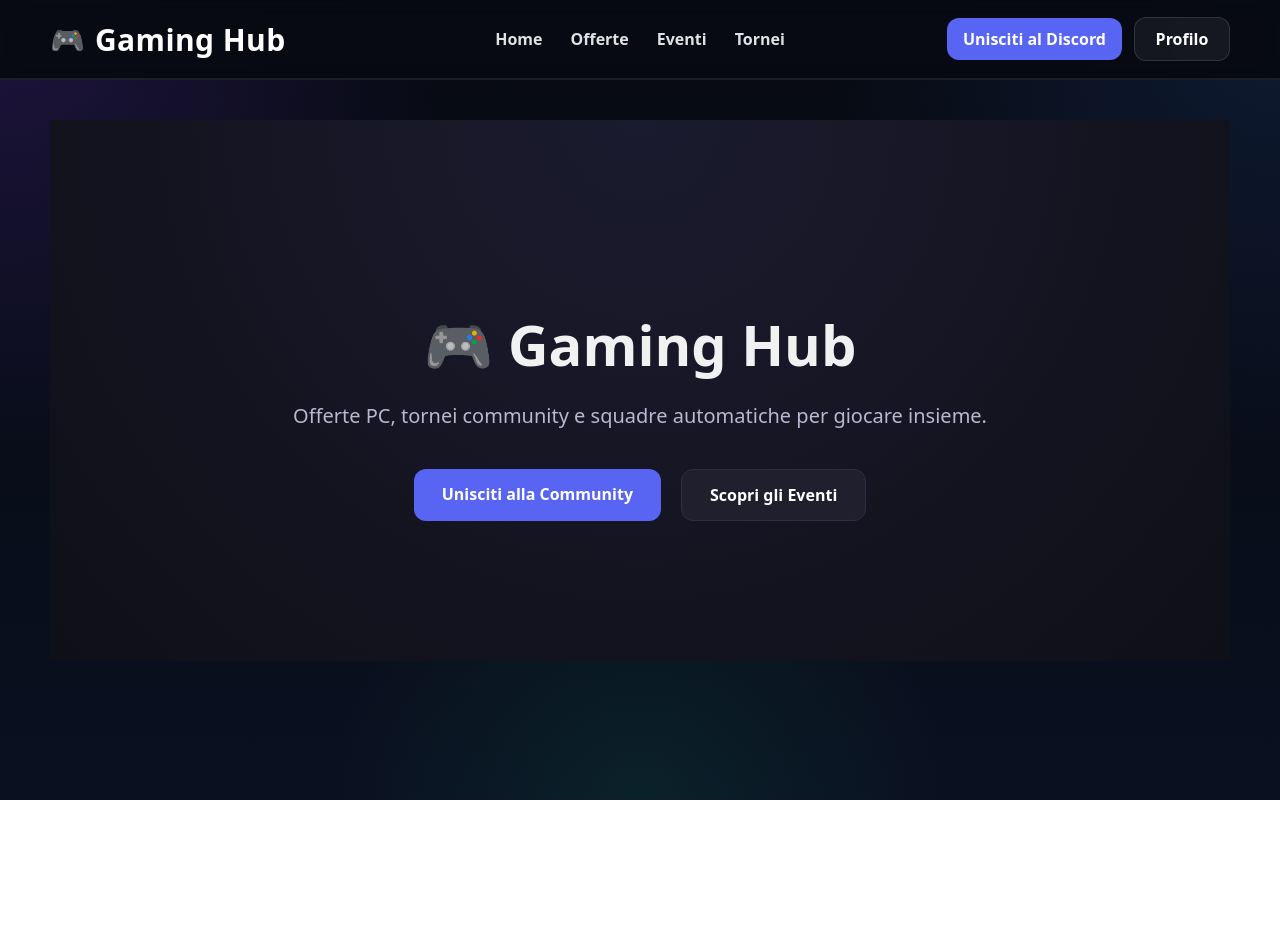
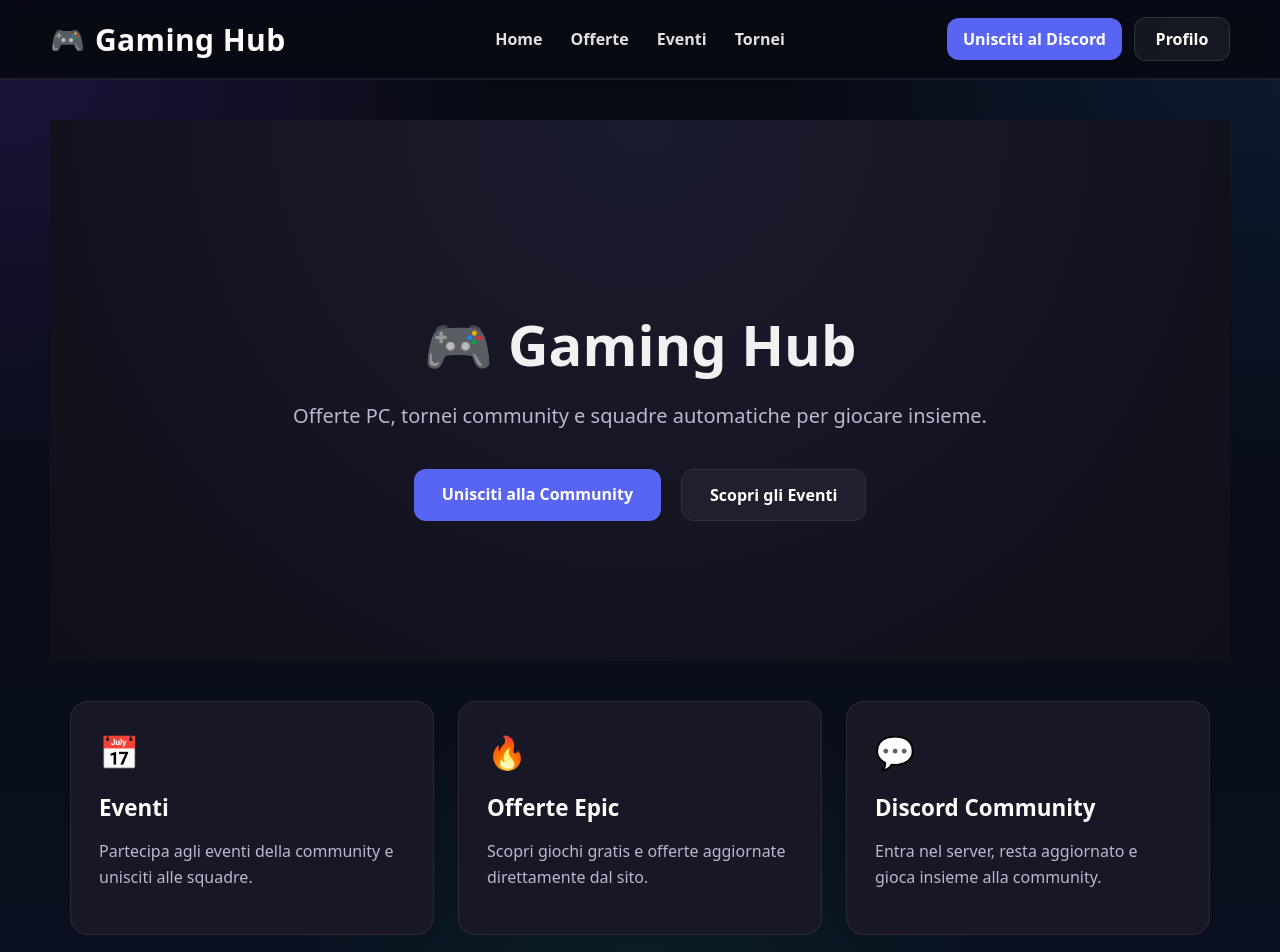
Before and after one commit to fmontis23/gaming-hub, a Next.js app: page / in a window 1280 px wide. Shown: the top 952 px of the page. Before the commit the page ends 800 px from the top, so only its background shows below. Built offline with nearby package versions, Linux system fonts and the light colour scheme.

Commit message:
aggiunte card home

```diff
--- a/app/globals.css
+++ b/app/globals.css
@@ -429,3 +429,52 @@
   text-decoration: none;
   border: 1px solid #2e2e44;
 }
+.home-sections {
+  padding: 40px 20px 80px;
+}
+
+.home-cards {
+  max-width: 1200px;
+  margin: 0 auto;
+  display: grid;
+  grid-template-columns: repeat(3, 1fr);
+  gap: 24px;
+}
+
+.home-card {
+  display: block;
+  background: #171726;
+  border: 1px solid rgba(255, 255, 255, 0.08);
+  border-radius: 18px;
+  padding: 28px;
+  text-decoration: none;
+  color: white;
+  transition: transform 0.2s ease, border-color 0.2s ease, box-shadow 0.2s ease;
+}
+
+.home-card:hover {
+  transform: translateY(-4px);
+  border-color: rgba(88, 101, 242, 0.55);
+  box-shadow: 0 10px 30px rgba(0, 0, 0, 0.25);
+}
+
+.home-card-icon {
+  font-size: 2rem;
+  margin-bottom: 14px;
+}
+
+.home-card h2 {
+  font-size: 1.4rem;
+  margin-bottom: 10px;
+}
+
+.home-card p {
+  color: #b8b8d0;
+  line-height: 1.6;
+}
+
+@media (max-width: 900px) {
+  .home-cards {
+    grid-template-columns: 1fr;
+  }
+}
--- a/app/page.tsx
+++ b/app/page.tsx
@@ -1,24 +1,19 @@
 export default function Home() {
   return (
     <main>
-
       <section className="hero">
-
         <div className="hero-content">
-
-          <h1 className="hero-title">
-            🎮 Gaming Hub
-          </h1>
+          <h1 className="hero-title">🎮 Gaming Hub</h1>
 
           <p className="hero-subtitle">
             Offerte PC, tornei community e squadre automatiche per giocare insieme.
           </p>
 
           <div className="hero-buttons">
-
             <a
               href="https://discord.gg/4NrqDfgP"
               target="_blank"
+              rel="noopener noreferrer"
               className="hero-discord"
             >
               Unisciti alla Community
@@ -27,13 +22,36 @@
             <a href="/events" className="hero-events">
               Scopri gli Eventi
             </a>
-
           </div>
-
         </div>
-
       </section>
 
+      <section className="home-sections">
+        <div className="home-cards">
+          <a href="/events" className="home-card">
+            <div className="home-card-icon">📅</div>
+            <h2>Eventi</h2>
+            <p>Partecipa agli eventi della community e unisciti alle squadre.</p>
+          </a>
+
+          <a href="/deals" className="home-card">
+            <div className="home-card-icon">🔥</div>
+            <h2>Offerte Epic</h2>
+            <p>Scopri giochi gratis e offerte aggiornate direttamente dal sito.</p>
+          </a>
+
+          <a
+            href="https://discord.gg/4NrqDfgP"
+            target="_blank"
+            rel="noopener noreferrer"
+            className="home-card"
+          >
+            <div className="home-card-icon">💬</div>
+            <h2>Discord Community</h2>
+            <p>Entra nel server, resta aggiornato e gioca insieme alla community.</p>
+          </a>
+        </div>
+      </section>
     </main>
   );
 }
```
